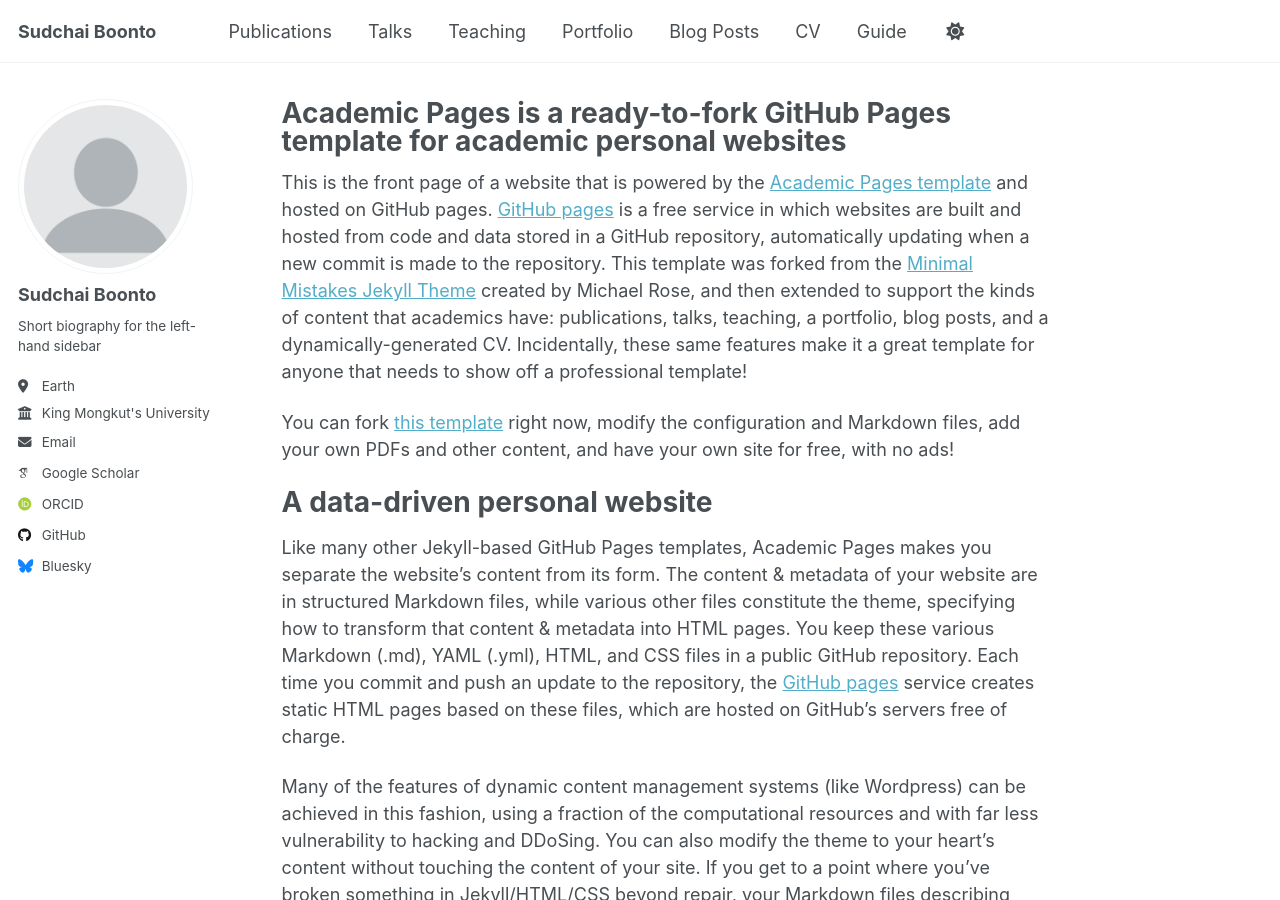
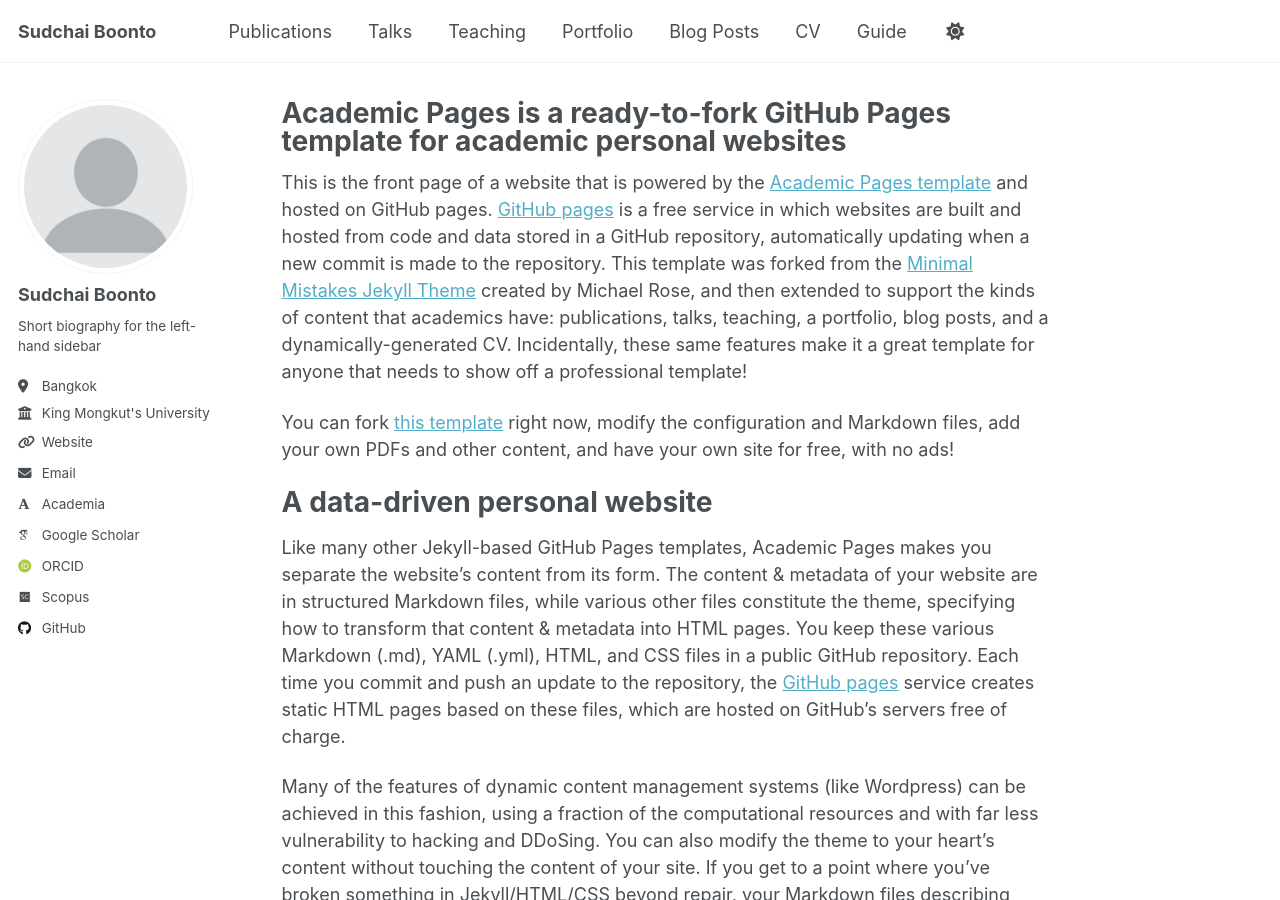
Before and after one commit to isboonto/sudchai_boonto, a Jekyll site: the page built from _pages/about.md, in a window 1280 px wide and 900 px high. Built offline with Jekyll 4.4.1, drawn with Linux system fonts in a browser that asks for light colours; some web fonts are replaced; a script that is not in the unit is left out.

Commit message:
Update _config.yml

```diff
--- a/_config.yml
+++ b/_config.yml
@@ -27,13 +27,13 @@ author:
   name             : "Sudchai Boonto"
   pronouns         : # example: "she/her"
   bio              : "Short biography for the left-hand sidebar"
-  location         : "Earth"
+  location         : "Bangkok"
   employer         : "King Mongkut's University of Technology Thonburi"
-  uri              : # URL
+  uri              : "https://www.kmutt.ac.th"
   email            : "none@example.org"
 
   # Academic websites
-  academia         : # URL
+  academia         : "https://isboonto.github.io/sudchai_boonto/"
   arxiv            : # URL - Update with the correct link to your profile
   googlescholar    : "https://scholar.google.com/citations?user=ZxXJwTAAAAAJ&hl=th&authuser=1"
   inspire-hep      : # URL
@@ -42,19 +42,19 @@ author:
   semantic         : # URL
   pubmed           : # URL
   researchgate     : # URL
-  scopus           : # URL
+  scopus           : "https://www.scopus.com/authid/detail.uri?authorId=6504476178"
 
   # Repositories and software development
   bitbucket        : # Username - Update with your username on the site
   codepen          : # Username
   dribbble         : # Username
-  github           : "academicpages"
+  github           : "https://github.com/isboonto"
   kaggle           : # Username
   stackoverflow    : # User number or user number and name (i.e., use "1" or "1/jeff-atwood")
 
   # Social media
   artstation       : # Username
-  bluesky          : "bsky.app" # Replace this with you Bluesky username
+  bluesky          : # Username
   facebook         : # Username
   flickr           : # Username
   foursquare       : # Username
```
